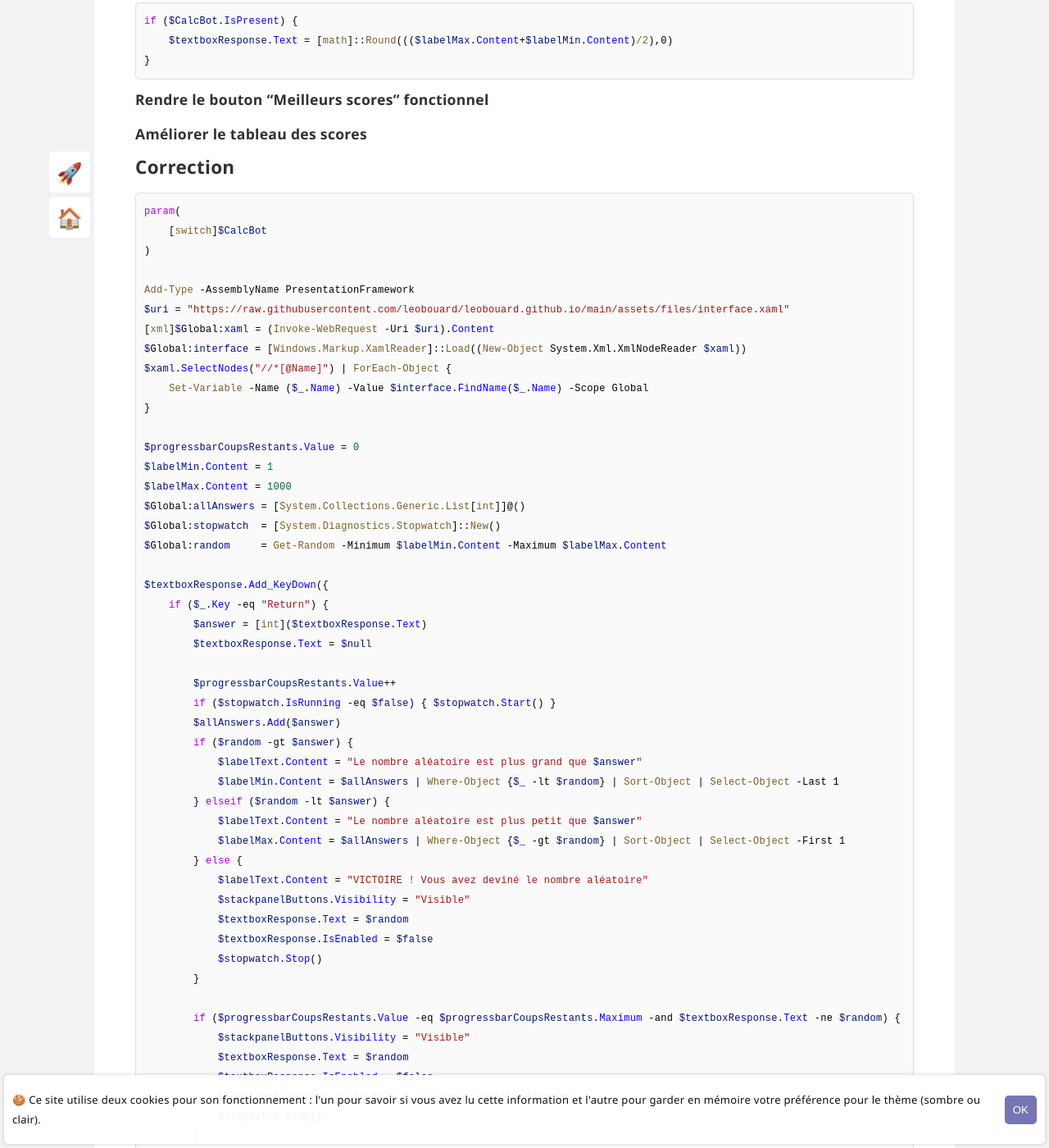
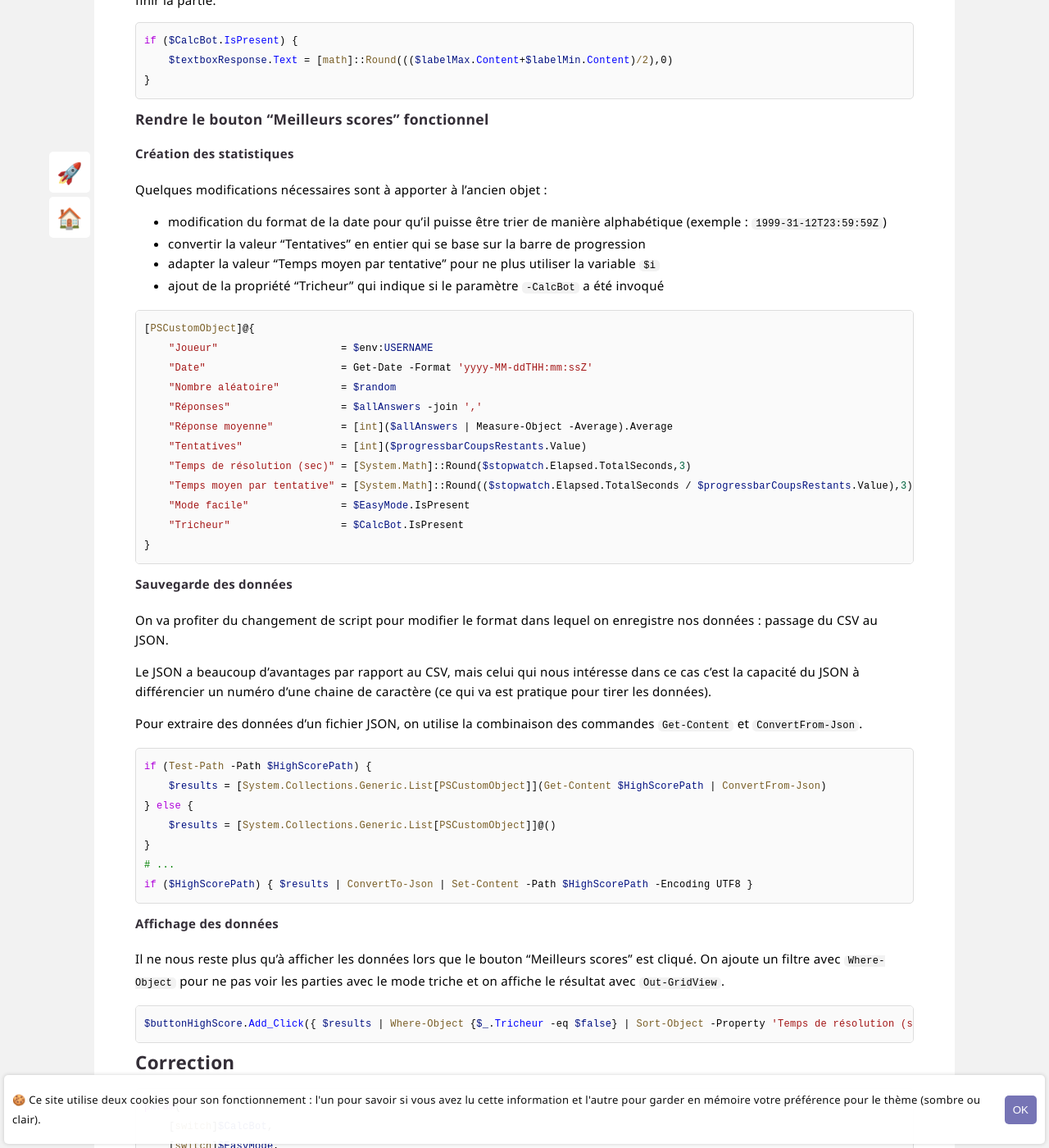
Before and after one commit to leobouard/leobouard.github.io, a Jekyll site: the page built from _posts/2022-12-01-cours-pratique-powershell-010.md, in a window 1280 px wide and 1400 px high, scrolled down 2369 px. Shown: the whole window at 82% size. Built offline with Jekyll 4.4.1, drawn with Linux system fonts in a browser that asks for light colours; some web fonts are replaced; some of the changed text lies outside the part shown.

Commit message:
Update 2022-12-01-cours-pratique-powershell-010.md

````diff
--- a/_posts/2022-12-01-cours-pratique-powershell-010.md
+++ b/_posts/2022-12-01-cours-pratique-powershell-010.md
@@ -83,7 +83,7 @@
 n°9 | 192 à 194 | 2 = 2¹
 n°10 | 193 | 1 = 2⁰
 
-Pour le joueur, il ne lui reste qu'à faire une estimation initiale et à appuyer frénétiquement sur "Entrée" pour finir la partie.
+Pour le joueur, il ne lui reste qu'à faire une estimation initiale (500 par exemple) et à appuyer frénétiquement sur "Entrée" pour finir la partie.
 
 ```powershell
 if ($CalcBot.IsPresent) {
@@ -93,13 +93,63 @@
 
 ### Rendre le bouton "Meilleurs scores" fonctionnel
 
-### Améliorer le tableau des scores
+#### Création des statistiques
+
+Quelques modifications nécessaires sont à apporter à l'ancien objet :
+
+- modification du format de la date pour qu'il puisse être trier de manière alphabétique (exemple : `1999-31-12T23:59:59Z`)
+- convertir la valeur "Tentatives" en entier qui se base sur la barre de progression
+- adapter la valeur "Temps moyen par tentative" pour ne plus utiliser la variable `$i`
+- ajout de la propriété "Tricheur" qui indique si le paramètre `-CalcBot` a été invoqué
+
+```powershell
+[PSCustomObject]@{
+    "Joueur"                    = $env:USERNAME
+    "Date"                      = Get-Date -Format 'yyyy-MM-ddTHH:mm:ssZ'
+    "Nombre aléatoire"          = $random
+    "Réponses"                  = $allAnswers -join ','
+    "Réponse moyenne"           = [int]($allAnswers | Measure-Object -Average).Average
+    "Tentatives"                = [int]($progressbarCoupsRestants.Value)
+    "Temps de résolution (sec)" = [System.Math]::Round($stopwatch.Elapsed.TotalSeconds,3)
+    "Temps moyen par tentative" = [System.Math]::Round(($stopwatch.Elapsed.TotalSeconds / $progressbarCoupsRestants.Value),3)
+    "Mode facile"               = $EasyMode.IsPresent
+    "Tricheur"                  = $CalcBot.IsPresent
+}
+```
+
+#### Sauvegarde des données
+
+On va profiter du changement de script pour modifier le format dans lequel on enregistre nos données : passage du CSV au JSON.
+
+Le JSON a beaucoup d'avantages par rapport au CSV, mais celui qui nous intéresse dans ce cas c'est la capacité du JSON à différencier un numéro d'une chaine de caractère (ce qui va est pratique pour tirer les données).
+
+Pour extraire des données d'un fichier JSON, on utilise la combinaison des commandes `Get-Content` et `ConvertFrom-Json`.
+
+```powershell
+if (Test-Path -Path $HighScorePath) {
+    $results = [System.Collections.Generic.List[PSCustomObject]](Get-Content $HighScorePath | ConvertFrom-Json)
+} else {
+    $results = [System.Collections.Generic.List[PSCustomObject]]@()
+}
+# ...
+if ($HighScorePath) { $results | ConvertTo-Json | Set-Content -Path $HighScorePath -Encoding UTF8 }
+```
+
+#### Affichage des données
+
+Il ne nous reste plus qu'à afficher les données lors que le bouton "Meilleurs scores" est cliqué. On ajoute un filtre avec `Where-Object` pour ne pas voir les parties avec le mode triche et on affiche le résultat avec `Out-GridView`.
+
+```powershell
+$buttonHighScore.Add_Click({ $results | Where-Object {$_.Tricheur -eq $false} | Sort-Object -Property 'Temps de résolution (sec)' | Out-GridView })
+```
 
 ## Correction
 
 ```powershell
 param(
-    [switch]$CalcBot
+    [switch]$CalcBot,
+    [switch]$EasyMode,
+    [System.IO.FileInfo]$HighScorePath = "$PSScriptRoot\highscore.json"
 )
 
 Add-Type -AssemblyName PresentationFramework
@@ -110,12 +160,31 @@
     Set-Variable -Name ($_.Name) -Value $interface.FindName($_.Name) -Scope Global
 }
 
-$progressbarCoupsRestants.Value = 0
-$labelMin.Content = 1
-$labelMax.Content = 1000
-$Global:allAnswers = [System.Collections.Generic.List[int]]@()
-$Global:stopwatch  = [System.Diagnostics.Stopwatch]::New()
-$Global:random     = Get-Random -Minimum $labelMin.Content -Maximum $labelMax.Content
+function Reset-UI {
+    $progressbarCoupsRestants.Value = 0
+    $labelMin.Content = 1
+    $labelMax.Content = 1000
+    $stackpanelButtons.Visibility = "Hidden"
+    $textboxResponse.IsEnabled = $true
+    $textboxResponse.Text = $null
+    $labelText.Content = "Le nombre est plus..."
+    $Global:allAnswers = [System.Collections.Generic.List[int]]@()
+    $Global:stopwatch  = [System.Diagnostics.Stopwatch]::New()
+    $Global:random     = Get-Random -Minimum $labelMin.Content -Maximum $labelMax.Content
+    if ($EasyMode.IsPresent) {
+        while ($random % 5 -ne 0) {
+            $Global:random = Get-Random -Minimum $labelMin.Content -Maximum $labelMax.Content
+        }
+    }
+}
+
+if (Test-Path -Path $HighScorePath) {
+    $results = [System.Collections.Generic.List[PSCustomObject]](Get-Content $HighScorePath | ConvertFrom-Json)
+} else {
+    $results = [System.Collections.Generic.List[PSCustomObject]]@()
+}
+
+Reset-UI
 
 $textboxResponse.Add_KeyDown({
     if ($_.Key -eq "Return") {
@@ -137,6 +206,20 @@
             $textboxResponse.Text = $random
             $textboxResponse.IsEnabled = $false
             $stopwatch.Stop()
+
+            $results.Add([PSCustomObject]@{
+                "Joueur"                    = $env:USERNAME
+                "Date"                      = Get-Date -Format 'yyyy-MM-ddTHH:mm:ssZ'
+                "Nombre aléatoire"          = $random
+                "Réponses"                  = $allAnswers -join ','
+                "Réponse moyenne"           = [int]($allAnswers | Measure-Object -Average).Average
+                "Tentatives"                = [int]($progressbarCoupsRestants.Value)
+                "Temps de résolution (sec)" = [System.Math]::Round($stopwatch.Elapsed.TotalSeconds,3)
+                "Temps moyen par tentative" = [System.Math]::Round(($stopwatch.Elapsed.TotalSeconds / $progressbarCoupsRestants.Value),3)
+                "Mode facile"               = $EasyMode.IsPresent
+                "Tricheur"                  = $CalcBot.IsPresent
+            })
+            if ($HighScorePath) { $results | ConvertTo-Json | Set-Content -Path $HighScorePath -Encoding UTF8 }
         }
 
         if ($progressbarCoupsRestants.Value -eq $progressbarCoupsRestants.Maximum -and $textboxResponse.Text -ne $random) {
@@ -148,10 +231,14 @@
         }
 
         if ($CalcBot.IsPresent) {
-            $textboxResponse.Text = [int](($labelMax.Content+$labelMin.Content)/2)
+            $textboxResponse.Text = [math]::Round((($labelMax.Content+$labelMin.Content)/2),0)
         }
     }
 })
 
+$buttonRetry.Add_Click({ Reset-UI })
+
+$buttonHighScore.Add_Click({ $results | Where-Object {$_.Tricheur -eq $false} | Sort-Object -Property 'Temps de résolution (sec)' | Out-GridView })
+
 $null = $Global:interface.ShowDialog()
 ```
````
